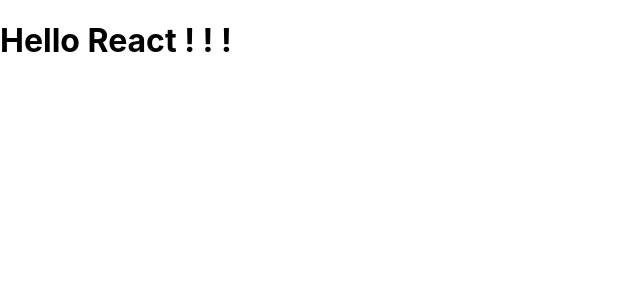
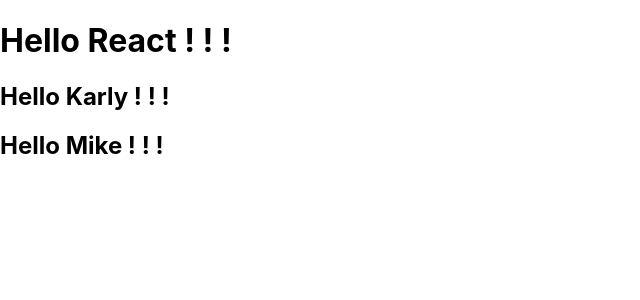
Before and after one commit to 2021-spring-acloud-tu/learning-react, a React (Create React App) app: page / in a window 1280 px wide. Shown: the top 300 px of the page, without its empty margins (0-640 px from the left). Built offline with nearby package versions, Linux system fonts and the light colour scheme.

Commit message:
Learned what a react fragment is/was ? ? ?

```diff
--- a/src/App.js
+++ b/src/App.js
@@ -3,9 +3,17 @@ import './App.css';
 
 const App = () => {
   return (
-    <h1>
-      Hello React ! ! !
-    </h1>
+    <>
+      <h1>
+        Hello React ! ! !
+      </h1>
+      <h2>
+        Hello Karly ! ! !
+      </h2>
+      <h2>
+        Hello Mike ! ! !
+      </h2>
+    </>
   );
 }
 
```
